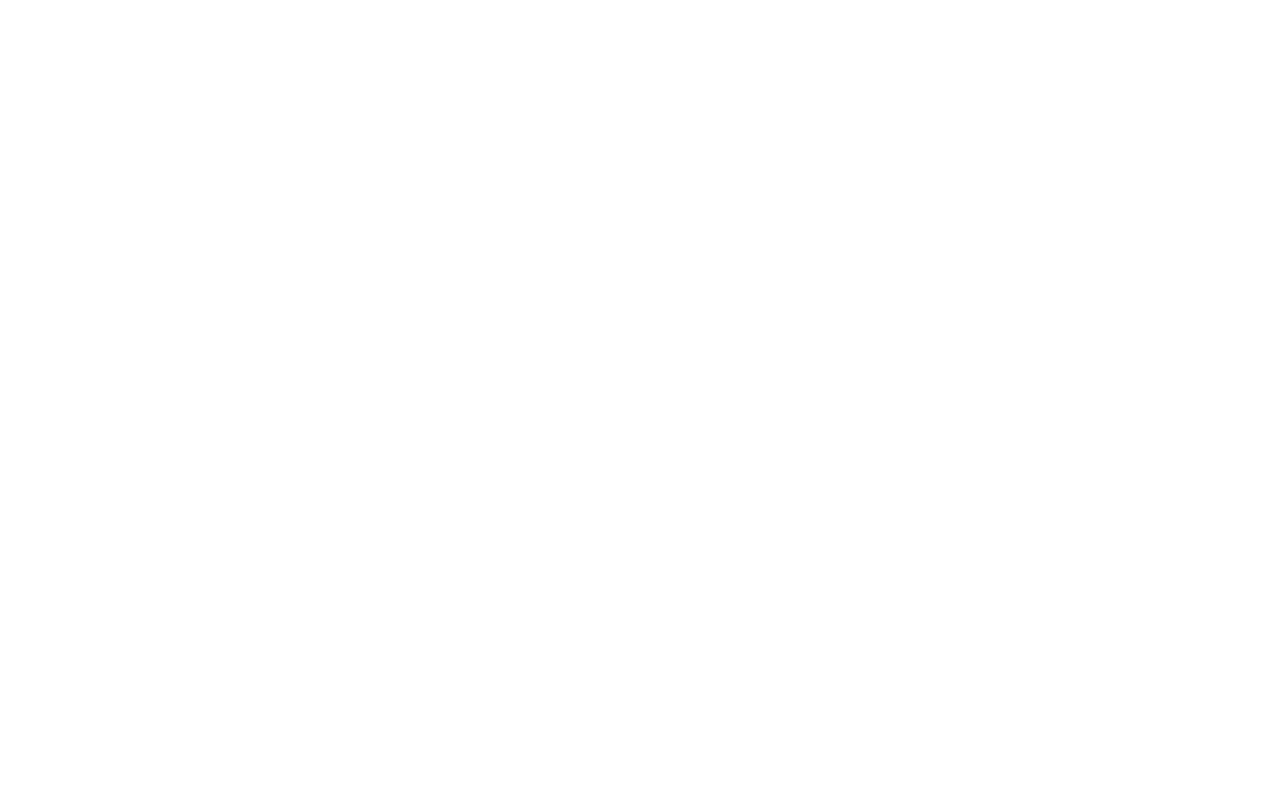
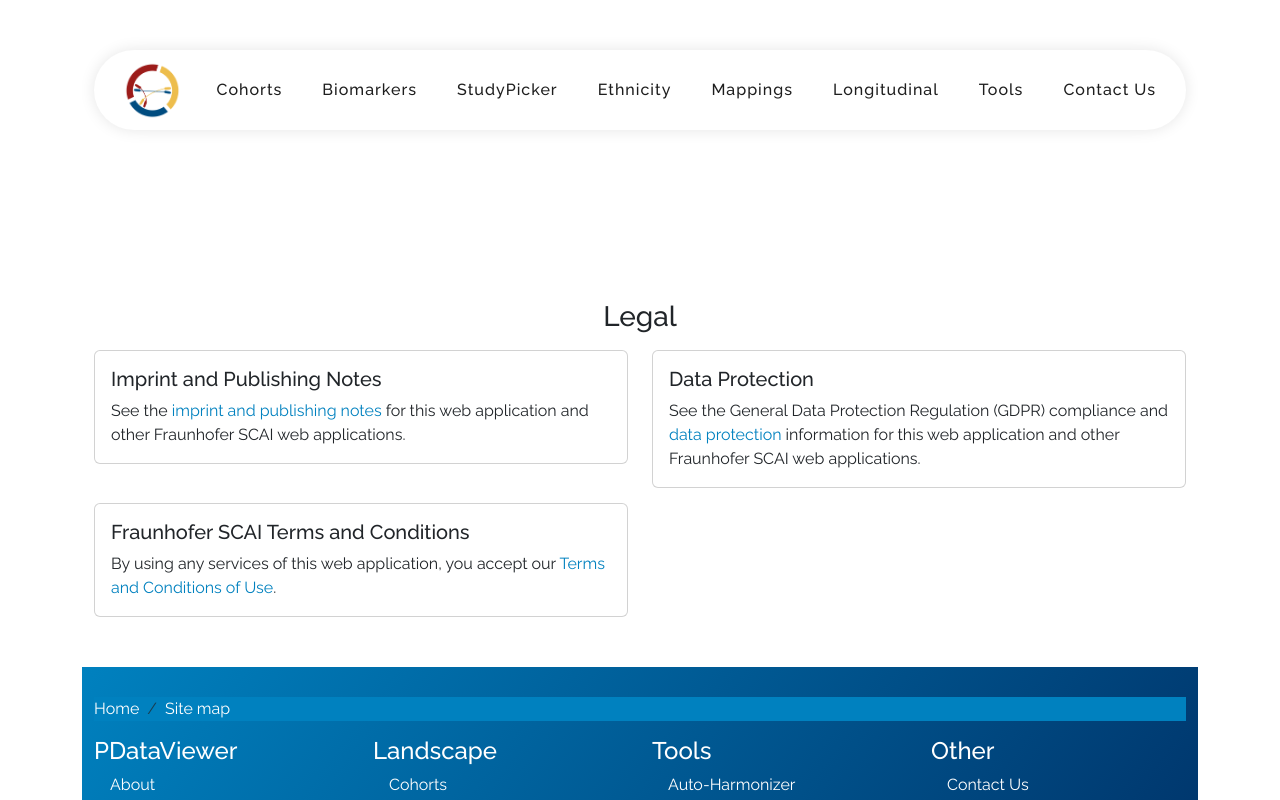
Before and after one commit to SCAI-BIO/PDataViewer, an Angular app in the folder pdataviewer/: page /imprint in a window 1280 px wide. Before the commit this address led to /. Shown: the top 800 px of the page. Built offline with nearby package versions, Linux system fonts and the light colour scheme.

Commit message:
add: imprint component

```diff
--- a/pdataviewer/src/app/app.routes.ts
+++ b/pdataviewer/src/app/app.routes.ts
@@ -2,6 +2,7 @@ import { Routes } from '@angular/router';
 import { HomeComponent } from './home/home.component';
 import { StudyPickerComponent } from './study-picker/study-picker.component';
 import { MappingsComponent } from './mappings/mappings.component';
+import { ImprintComponent } from './imprint/imprint.component';
 
 export const routes: Routes = [
   {
@@ -16,4 +17,8 @@ export const routes: Routes = [
     path: 'mappings',
     component: MappingsComponent,
   },
+  {
+    path: 'imprint',
+    component: ImprintComponent
+  }
 ];
--- /dev/null
+++ b/pdataviewer/src/app/imprint/imprint.component.css
@@ -0,0 +1,17 @@
+.btn:hover,
+.btn:focus {
+  background-color: #5fb9e9;
+  border-color: #5fb9e9;
+  box-shadow: none;
+  outline: none;
+}
+
+.btn {
+  color: #fff;
+  background-color: #00967f;
+  border-color: #00967f;
+}
+
+a {
+  color: #0081bf;
+}
--- /dev/null
+++ b/pdataviewer/src/app/imprint/imprint.component.html
@@ -0,0 +1,78 @@
+<head>
+  <link
+    rel="stylesheet"
+    href="../../../node_modules/bootstrap/dist/css/bootstrap.min.css"
+  />
+  <link
+    rel="stylesheet"
+    href="../../../node_modules/bootstrap-icons/font/bootstrap-icons.css"
+  />
+</head>
+<body>
+  <!-- Include your navigation bar component -->
+  <app-nav-bar></app-nav-bar>
+
+  <div
+    class="container container-fluid"
+    style="margin-top: 150px; margin-bottom: 50px"
+  >
+    <h3 class="pb-2 mt-4 mb-2 text-center">Legal</h3>
+
+    <div class="row">
+      <div class="col">
+        <!-- Imprint -->
+        <div class="card">
+          <div class="card-body">
+            <h5 class="card-title">Imprint and Publishing Notes</h5>
+            <div class="card-text">
+              See the
+              <a href="https://www.scai.fraunhofer.de/en/publishing-notes.html"
+                >imprint and publishing notes</a
+              >
+              for this web application and other Fraunhofer SCAI web
+              applications.
+            </div>
+          </div>
+        </div>
+      </div>
+      <div class="col">
+        <!-- Data Protection -->
+        <div class="card">
+          <div class="card-body">
+            <h5 class="card-title">Data Protection</h5>
+            <div class="card-text">
+              See the General Data Protection Regulation (GDPR) compliance and
+              <a href="https://www.scai.fraunhofer.de/en/data_protection.html"
+                >data protection</a
+              >
+              information for this web application and other Fraunhofer SCAI web
+              applications.
+            </div>
+          </div>
+        </div>
+      </div>
+    </div>
+
+    <div class="row">
+      <div class="col">
+        <div class="card" style="margin-top: 15px">
+          <div class="card-body">
+            <h5 class="card-title">Fraunhofer SCAI Terms and Conditions</h5>
+            <div class="card-text">
+              <p>
+                By using any services of this web application, you accept our
+                <a href="https://www.scaiview.com/en/terms-and-conditions.html"
+                  >Terms and Conditions of Use</a
+                >.
+              </p>
+            </div>
+          </div>
+        </div>
+      </div>
+      <div class="col"></div>
+    </div>
+  </div>
+
+  <!-- Include your footer component -->
+  <app-footer></app-footer>
+</body>
```
Also changed, not shown: pdataviewer/src/app/imprint/imprint.component.ts (added, +14 -0 lines), 1 other file (tests, documents, lock files or other folders).
